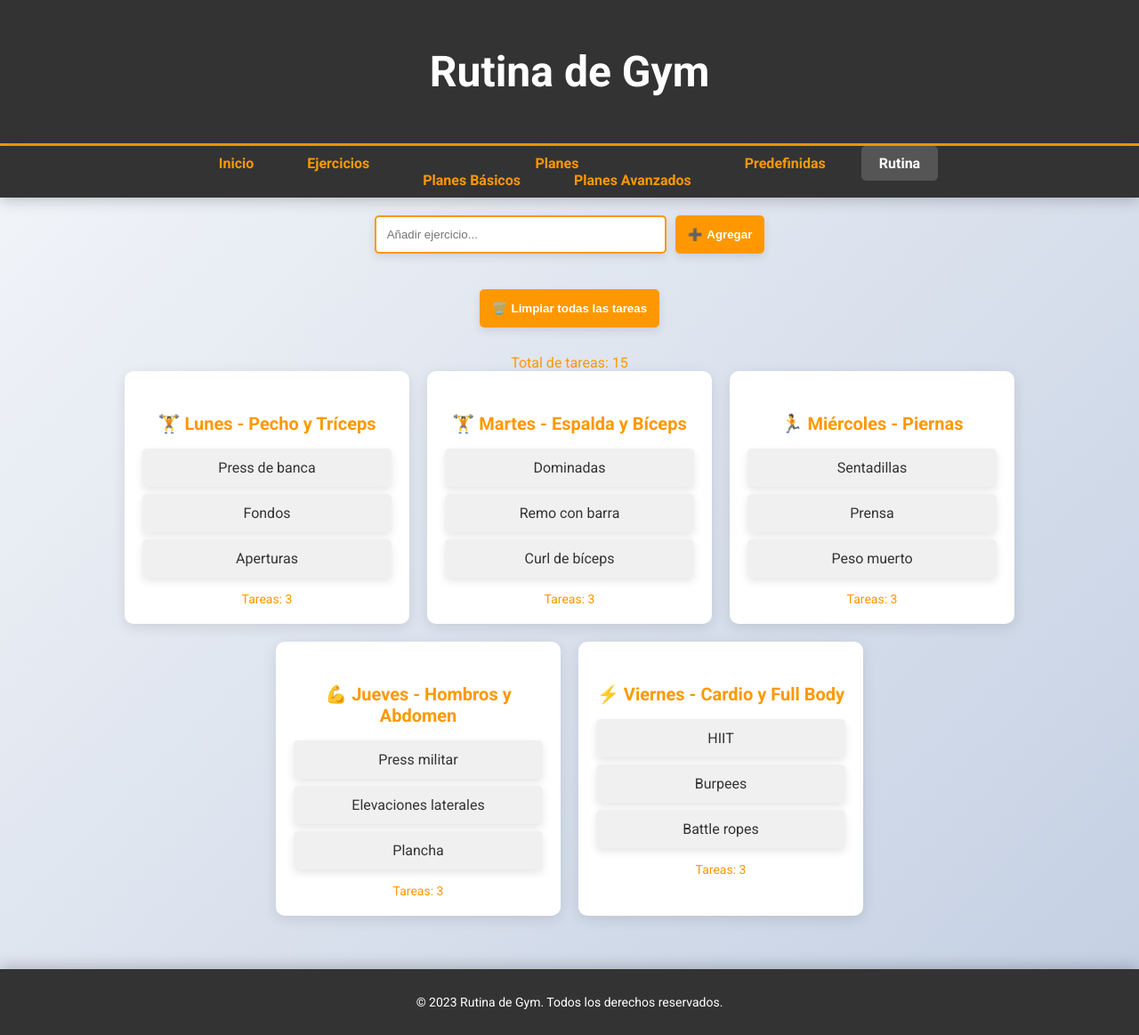
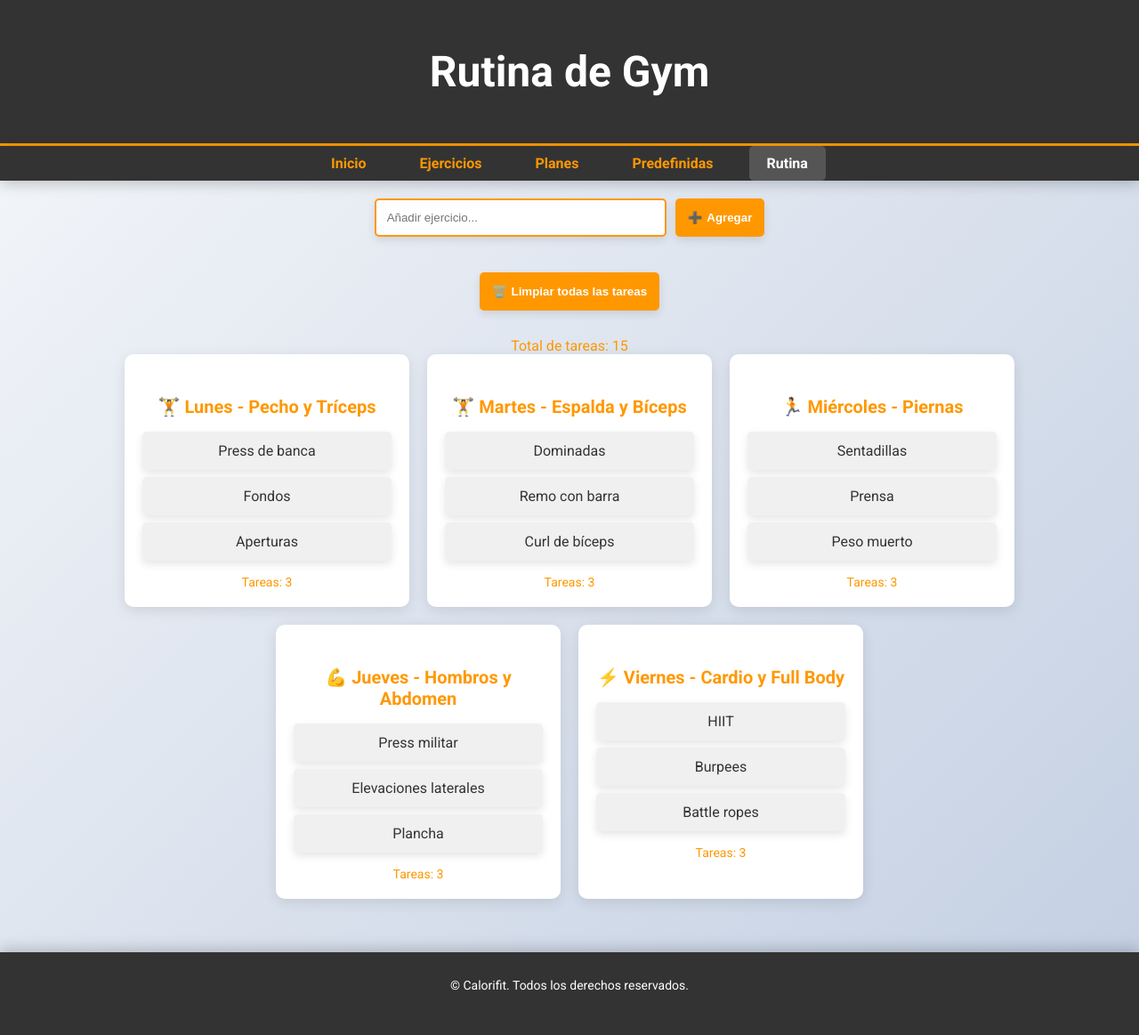
Before and after one commit to Ftalejo69/Calorifit, a PHP site: page /gyms/html/tyyga.html in a window 1280 px wide. Shown: the whole page at 89% size. After the commit the page ends 1113 px from the top, so only its background shows below. Run offline with PHP 8.4, Linux system fonts and the light colour scheme.

Commit message:
actualizacion/tyyga/

```diff
--- a/css/tyyga.css
+++ b/css/tyyga.css
@@ -162,7 +162,7 @@ nav ul {
 }
 
 nav ul li {
-    display: inline;
+    position: relative; /* Añadir posición relativa para los elementos del menú */
 }
 
 nav ul li a {
@@ -182,6 +182,40 @@ nav ul li a.active {
 nav ul li a:hover {
     background-color: #444;
     color: #fff; /* Cambiar el color del texto al pasar el ratón */
+}
+
+nav ul li.has-submenu:hover .submenu {
+    display: block; /* Mostrar el submenú al pasar el ratón */
+}
+
+nav ul .submenu {
+    display: none; /* Ocultar submenú por defecto */
+    position: absolute;
+    top: 100%;
+    left: 0;
+    background-color: #333;
+    padding: 10px 0;
+    box-shadow: 0px 4px 15px rgba(0, 0, 0, 0.2);
+    border-radius: 5px;
+    min-width: 200px; /* Asegurar un ancho mínimo para el submenú */
+    z-index: 1000; /* Asegurar que el submenú esté por encima de otros elementos */
+}
+
+nav ul .submenu li {
+    display: block;
+}
+
+nav ul .submenu li a {
+    padding: 10px 20px;
+    display: block;
+    color: #ff9800;
+    text-decoration: none;
+    transition: background-color 0.3s, color 0.3s;
+}
+
+nav ul .submenu li a:hover {
+    background-color: #444;
+    color: #fff;
 }
 
 footer {
--- a/html/tyyga.html
+++ b/html/tyyga.html
@@ -17,7 +17,7 @@
         <ul>
             <li><a href="inicio.php">Inicio</a></li>
             <li><a href="ejercicios.php">Ejercicios</a></li>
-            <li>
+            <li class="has-submenu">
                 <a href="planes.php">Planes</a>
                 <ul class="submenu">
                     <li><a href="planes_basicos.php">Planes Básicos</a></li>
@@ -103,7 +103,7 @@
     </div>
 
     <footer>
-        <p>&copy; 2023 Rutina de Gym. Todos los derechos reservados.</p>
+        <p>&copy; Calorifit. Todos los derechos reservados.</p>
     </footer>
 </body>
 </html>
```
